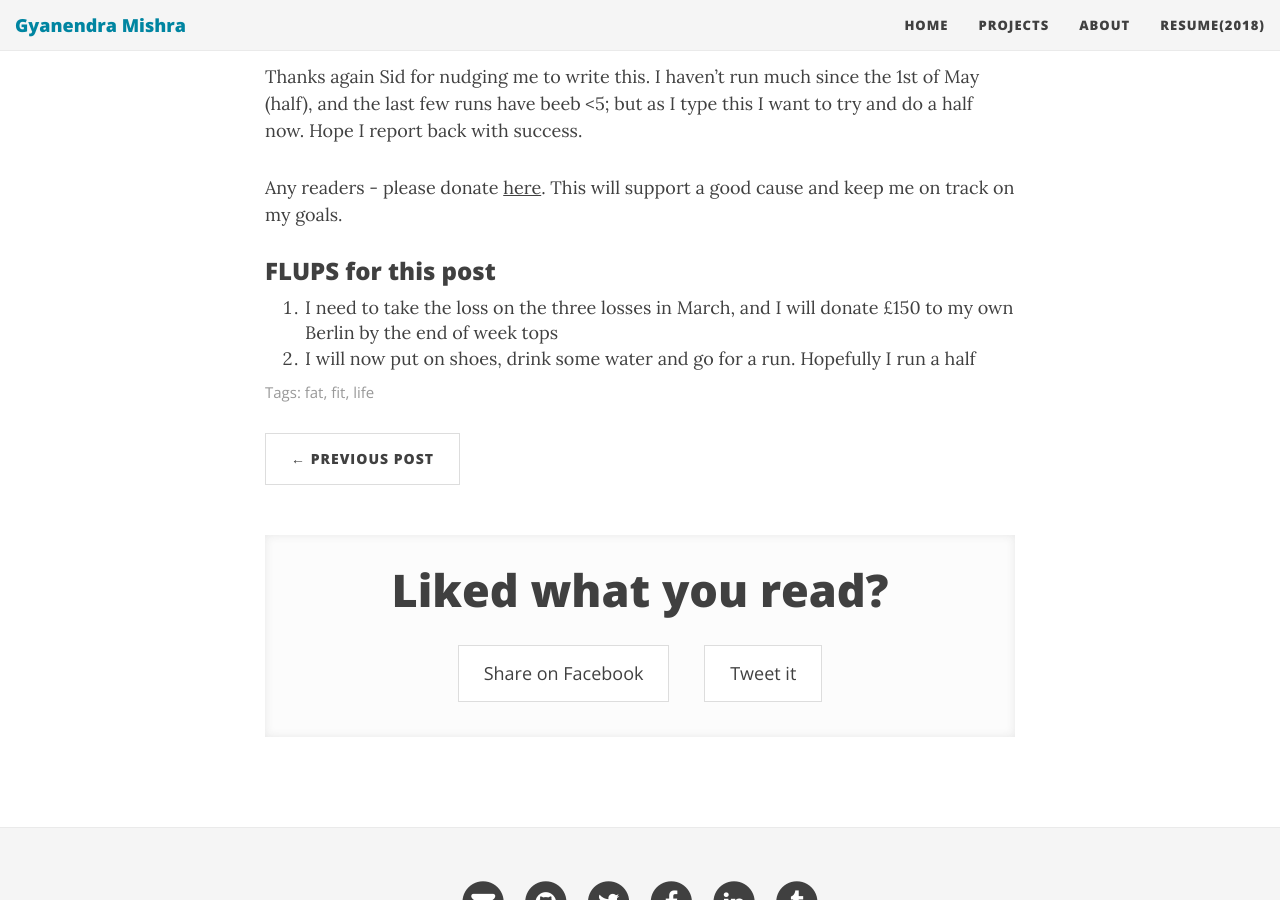
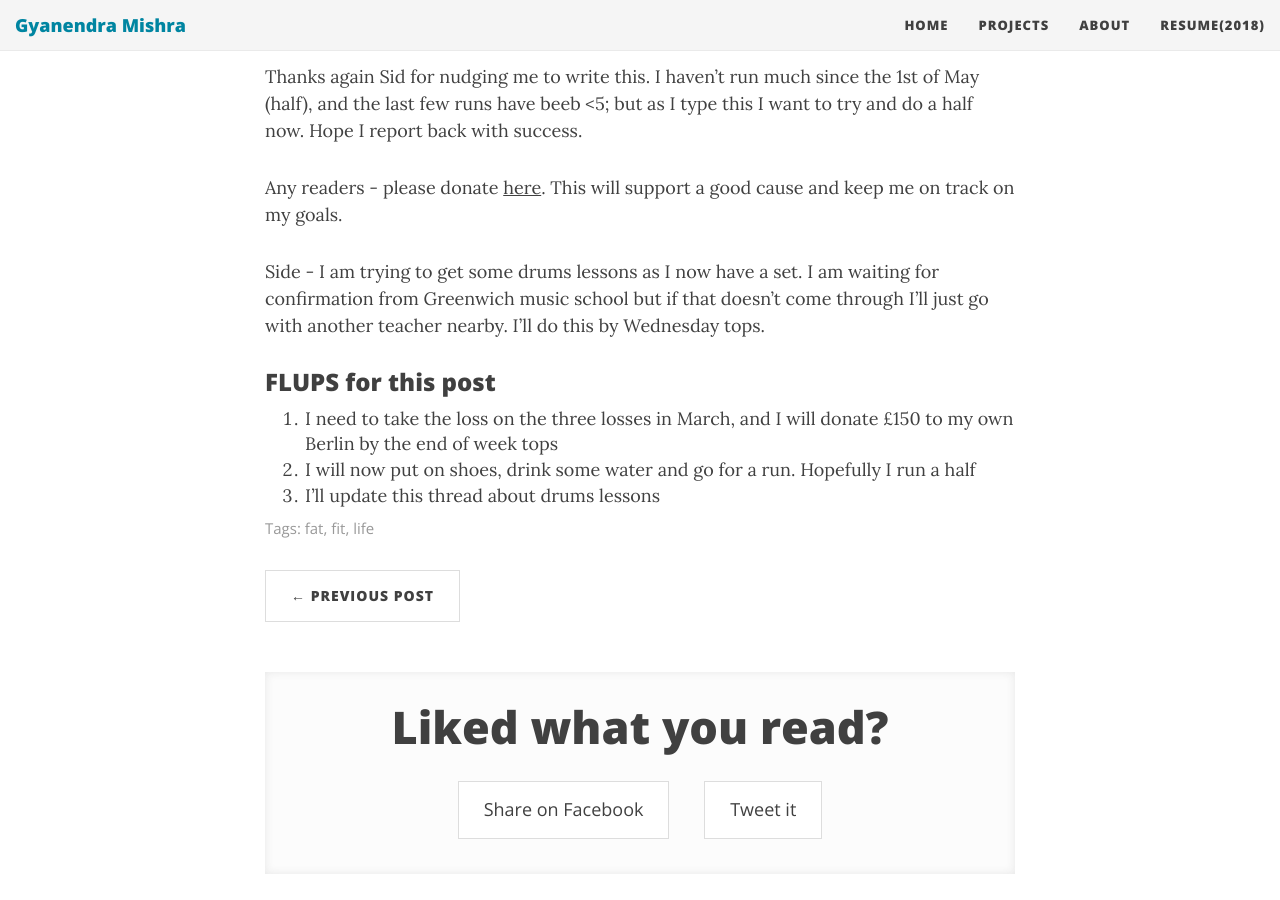
Before and after one commit to h4ck3rk3y/h4ck3rk3y.github.io, a Jekyll site: the page built from _posts/2023-05-13-april-may.md, in a window 1280 px wide and 900 px high, scrolled down 2178 px. Built offline with Jekyll 4.4.1, drawn with Linux system fonts in a browser that asks for light colours; nearby versions of some CDN libraries; comment, search, counter and statistics services are not loaded.

Commit message:
drums update

```diff
--- a/_posts/2023-05-13-april-may.md
+++ b/_posts/2023-05-13-april-may.md
@@ -54,7 +54,10 @@ Thanks again Sid for nudging me to write this. I haven't run much since the 1st
 
 Any readers - please donate [here](https://www.justgiving.com/page/gyani-berlin). This will support a good cause and keep me on track on my goals.
 
+Side - I am trying to get some drums lessons as I now have a set. I am waiting for confirmation from Greenwich music school but if that doesn't come through I'll just go with another teacher nearby. I'll do this by Wednesday tops.
+
 ### FLUPS for this post
 
 1. I need to take the loss on the three losses in March, and I will donate £150 to my own Berlin by the end of week tops
 1. I will now put on shoes, drink some water and go for a run. Hopefully I run a half
+1. I'll update this thread about drums lessons
```
